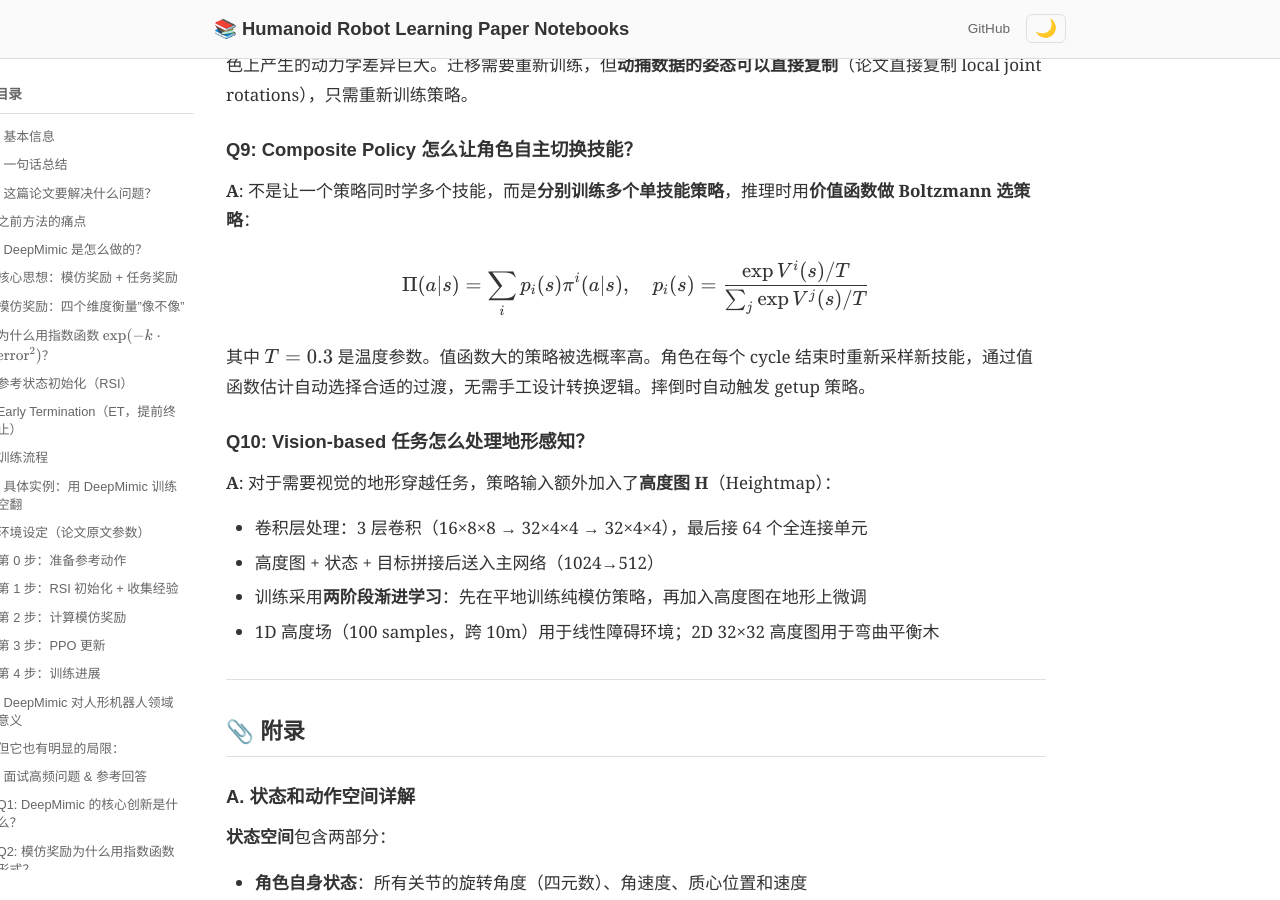
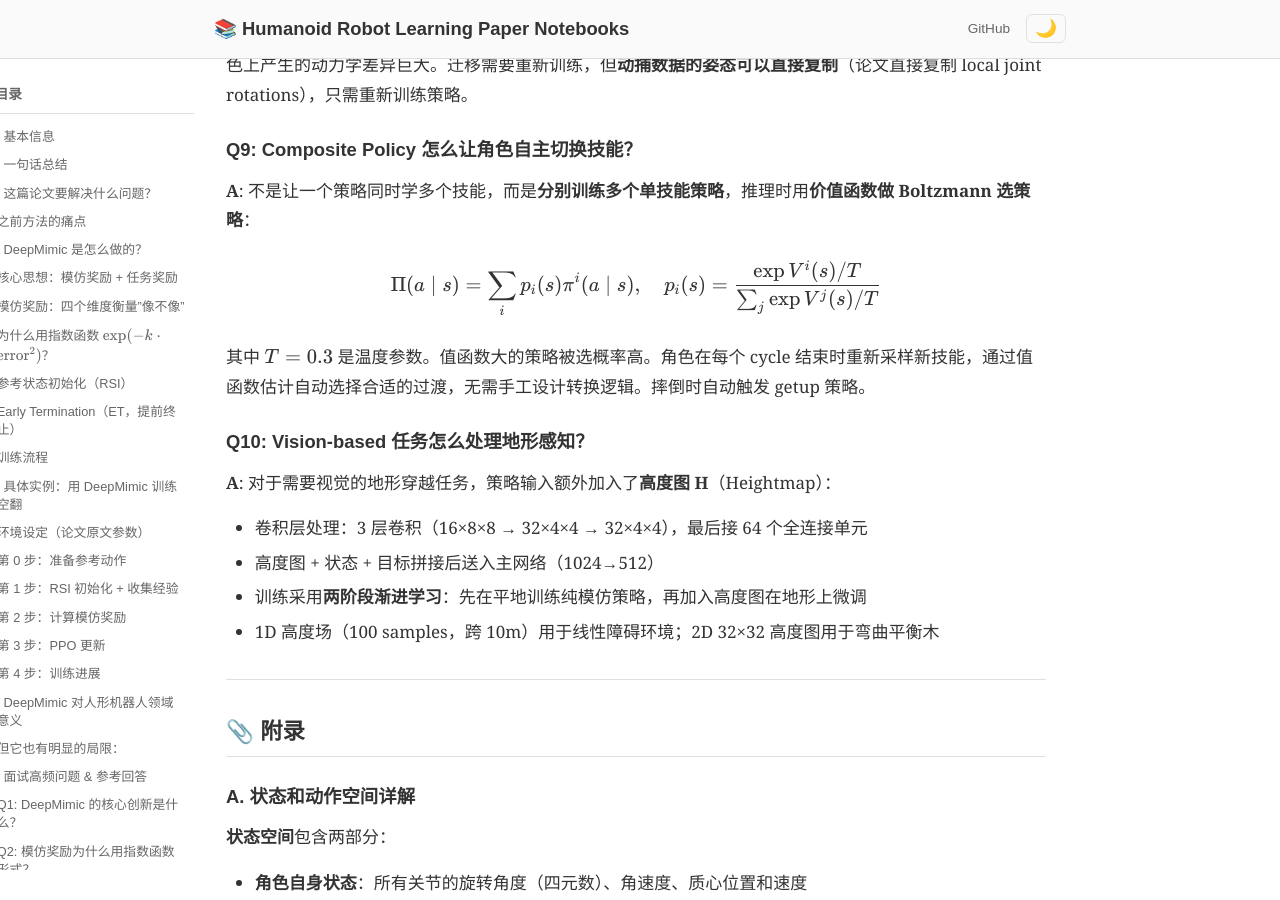
Before and after one commit to ImChong/Humanoid_Robot_Learning_Paper_Notebooks, a Jekyll site: the page built from papers/01_Foundational_RL/DeepMimic_Example-Guided_Deep_RL_of_Physics-Based_Character_Skills/DeepMimic_Example-Guided_Deep_RL_of_Physics-Based_Character_Skills.md, in a window 1280 px wide and 900 px high, scrolled down 13569 px. Built offline with Jekyll 4.4.1, drawn with Linux system fonts in a browser that asks for light colours; some of the changed text lies outside the part shown.

Commit message:
fix: 修复行内公式中|改为\mid避免KaTeX/markdown解析冲突

```diff
--- a/papers/01_Foundational_RL/DeepMimic_Example-Guided_Deep_RL_of_Physics-Based_Character_Skills/DeepMimic_Example-Guided_Deep_RL_of_Physics-Based_Character_Skills.md
+++ b/papers/01_Foundational_RL/DeepMimic_Example-Guided_Deep_RL_of_Physics-Based_Character_Skills/DeepMimic_Example-Guided_Deep_RL_of_Physics-Based_Character_Skills.md
@@ -398,7 +398,7 @@ DeepMimic 是**运动模仿学习**的开山之作，几乎所有后续的机器
 **A**:
 不是让一个策略同时学多个技能，而是**分别训练多个单技能策略**，推理时用**价值函数做 Boltzmann 选策略**：
 
-$$\Pi(a|s) = \sum_i p_i(s) \pi^i(a|s), \quad p_i(s) = \frac{\exp V^i(s)/T}{\sum_j \exp V^j(s)/T}$$
+$$\Pi(a \mid s) = \sum_i p_i(s) \pi^i(a \mid s), \quad p_i(s) = \frac{\exp V^i(s)/T}{\sum_j \exp V^j(s)/T}$$
 
 其中 $T=0.3$ 是温度参数。值函数大的策略被选概率高。角色在每个 cycle 结束时重新采样新技能，通过值函数估计自动选择合适的过渡，无需手工设计转换逻辑。摔倒时自动触发 getup 策略。
 
@@ -866,11 +866,11 @@ $$r_t^I = \max_{j=1, \ldots, k} \left( r_t^{I, (j)} \right)$$
 
 **核心思想**：与其让一个网络学所有技能（难训、易混淆），不如**分开训练各技能策略，再组合**。
 
-每个技能 i 单独训练，得到独立的策略 $\pi^i(a|s)$ 和价值函数 $V^i(s)$。
+每个技能 i 单独训练，得到独立的策略 $\pi^i(a \mid s)$ 和价值函数 $V^i(s)$ 。
 
 运行时用**价值函数做调度**——哪个技能在当前状态表现最好就用哪个：
 
-$$\Pi(a|s) = \sum_{i=1}^{k} p_i(s) \cdot \pi^i(a|s)$$
+$$\Pi(a \mid s) = \sum_{i=1}^{k} p_i(s) \cdot \pi^i(a \mid s)$$
 
 $$p_i(s) = \frac{\exp(V^i(s) / T)}{\sum_{j=1}^{k} \exp(V^j(s) / T)}$$
 
```
